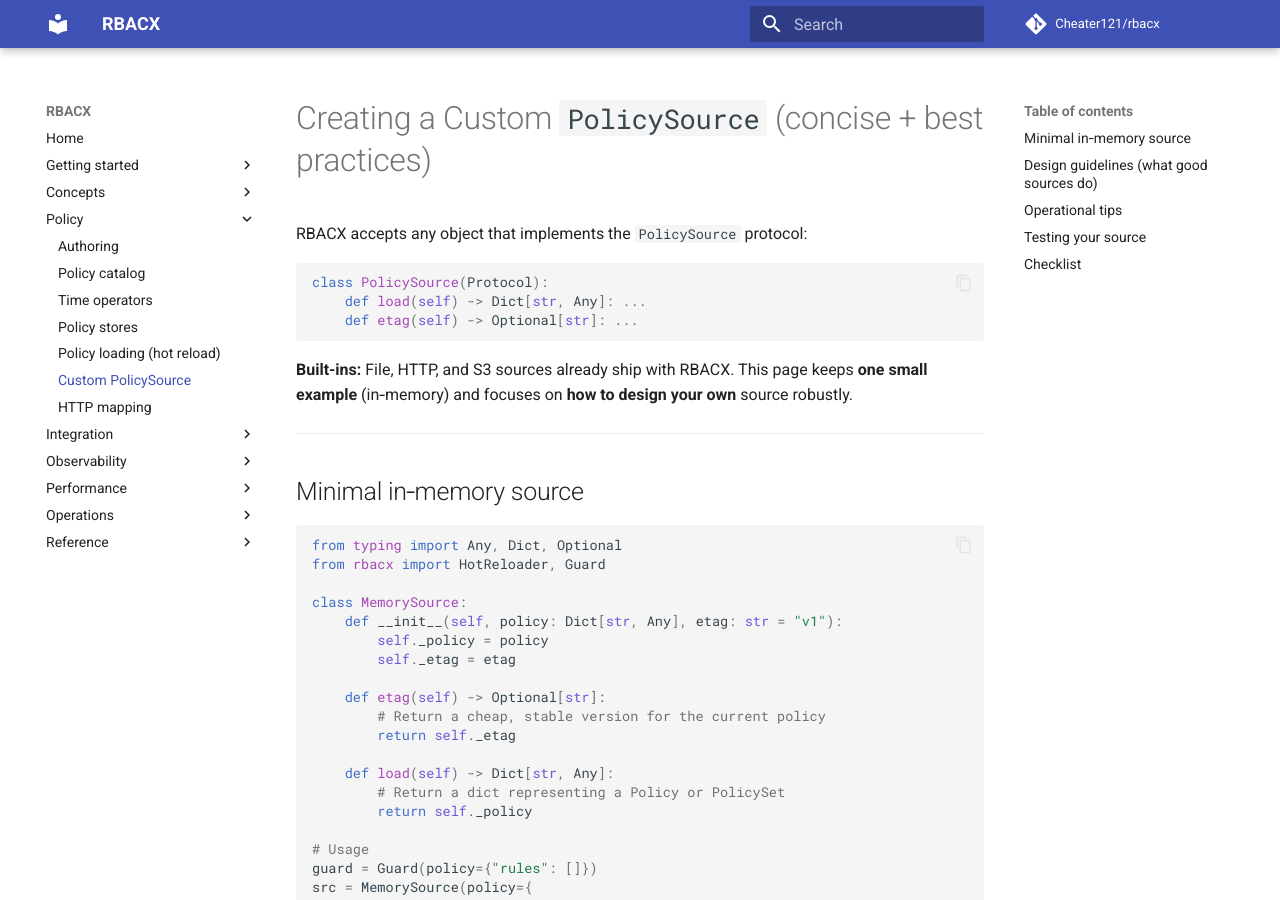
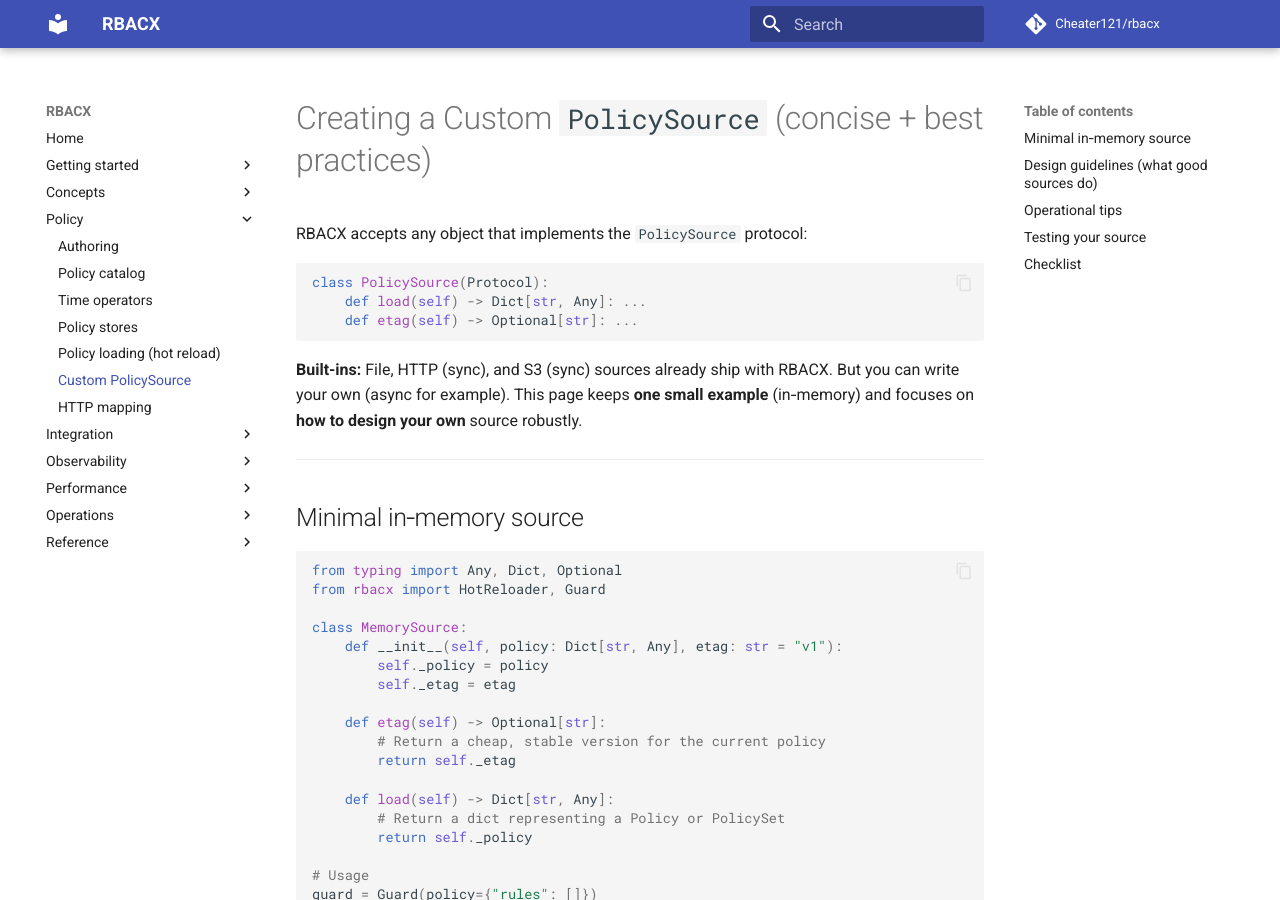
Before and after one commit to Cheater121/rbacx, an MkDocs documentation site: the page built from docs/custom_policy_source.md, in a window 1280 px wide and 900 px high. Built offline with MkDocs 1.6.1 and Material for MkDocs 9.7.7, drawn with Linux system fonts in a browser that asks for light colours; comment, search, counter and statistics services are not loaded.

Commit message:
Update custom_policy_source.md

````diff
--- a/docs/custom_policy_source.md
+++ b/docs/custom_policy_source.md
@@ -8,7 +8,7 @@
     def etag(self) -> Optional[str]: ...
 ```
 
-**Built-ins:** File, HTTP, and S3 sources already ship with RBACX. This page keeps **one small example** (in‑memory) and focuses on **how to design your own** source robustly.
+**Built-ins:** File, HTTP (sync), and S3 (sync) sources already ship with RBACX. But you can write your own (async for example). This page keeps **one small example** (in‑memory) and focuses on **how to design your own** source robustly.
 
 ---
 
````
